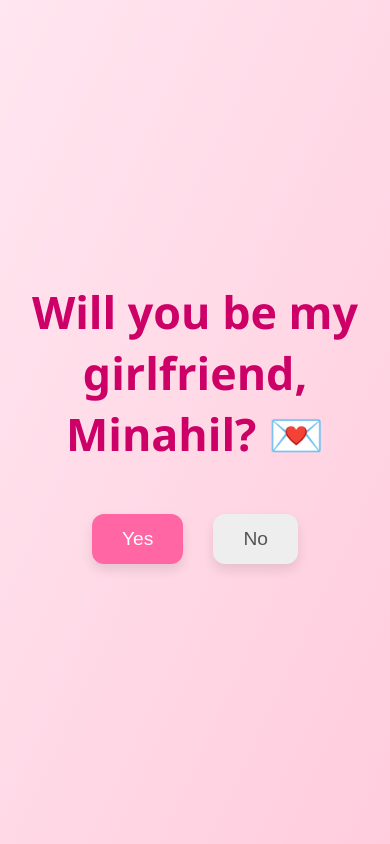
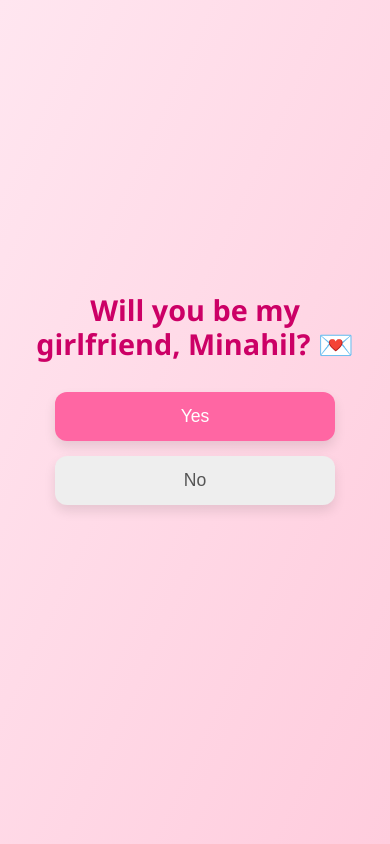
Before and after one commit to bateman117/whatwouldusay, a plain HTML site: page whatwouldusay.html in a window 390 px wide. Drawn offline with Linux system fonts and the light colour scheme.

Commit message:
Update whatwouldusay.html

```diff
--- a/whatwouldusay.html
+++ b/whatwouldusay.html
@@ -3,6 +3,7 @@
 <head>
   <meta charset="UTF-8" />
   <title>Minahil 💖</title>
+  <meta name="viewport" content="width=device-width, initial-scale=1" />
   <style>
     body {
       background: linear-gradient(to bottom right, #ffe6f0, #ffccdd);
@@ -15,30 +16,39 @@
       margin: 0;
       overflow: hidden;
       position: relative;
+      padding: 0 15px;
+      text-align: center;
+      color: #cc0066;
     }
 
     h1 {
-      font-size: 2.8em;
-      color: #cc0066;
-      text-align: center;
-      margin-bottom: 50px;
-      padding: 0 20px;
+      font-size: 2.2rem;
+      margin-bottom: 40px;
+      padding: 0 10px;
+      line-height: 1.2;
     }
 
     .buttons {
       display: flex;
-      gap: 30px;
+      gap: 20px;
       z-index: 1;
+      width: 100%;
+      max-width: 360px;
+      justify-content: center;
     }
 
     button {
-      font-size: 1.2em;
-      padding: 14px 30px;
+      font-size: 1.2rem;
+      padding: 14px 0;
+      flex: 1;
       border: none;
       border-radius: 12px;
       cursor: pointer;
       transition: all 0.3s ease-in-out;
       box-shadow: 0 6px 12px rgba(0, 0, 0, 0.1);
+      user-select: none;
+      max-width: 160px;
+      touch-action: manipulation;
     }
 
     .yes {
@@ -46,9 +56,11 @@
       color: white;
     }
 
-    .yes:hover {
+    .yes:hover,
+    .yes:focus {
       background-color: #ff3385;
       transform: scale(1.1);
+      outline: none;
     }
 
     .no {
@@ -60,11 +72,29 @@
 
     #response {
       margin-top: 30px;
-      font-size: 1.6em;
+      font-size: 1.4rem;
       color: #99004d;
-      text-align: center;
       opacity: 0;
       transition: opacity 0.6s ease;
+      min-height: 1.6em;
+    }
+
+    /* Stack buttons vertically on small screens */
+    @media (max-width: 480px) {
+      .buttons {
+        flex-direction: column;
+        gap: 15px;
+        max-width: 280px;
+      }
+      button {
+        max-width: 100%;
+        font-size: 1.1rem;
+        padding: 14px 0;
+      }
+      h1 {
+        font-size: 1.8rem;
+        margin-bottom: 30px;
+      }
     }
   </style>
 </head>
@@ -78,11 +108,11 @@
   <h1>Will you be my girlfriend, Minahil? 💌</h1>
 
   <div class="buttons">
-    <button class="yes" id="yesBtn">Yes</button>
-    <button class="no" id="noBtn">No</button>
+    <button class="yes" id="yesBtn" aria-label="Yes, I will be your girlfriend">Yes</button>
+    <button class="no" id="noBtn" aria-label="No, I will not be your girlfriend">No</button>
   </div>
 
-  <div id="response"></div>
+  <div id="response" aria-live="polite"></div>
 
   <script>
     const noBtn = document.getElementById("noBtn");
@@ -93,8 +123,11 @@
 
     let noMoved = false;
 
-    // Move "No" button only once on first hover
-    noBtn.addEventListener("mouseover", () => {
+    // Move "No" button only once on first hover (or touch for mobile)
+    noBtn.addEventListener("mouseover", moveNoButton);
+    noBtn.addEventListener("touchstart", moveNoButton);
+
+    function moveNoButton() {
       if (!noMoved) {
         const maxX = window.innerWidth - noBtn.offsetWidth - 40;
         const maxY = window.innerHeight - noBtn.offsetHeight - 40;
@@ -105,7 +138,7 @@
         noBtn.style.top = `${newY}px`;
         noMoved = true;
       }
-    });
+    }
 
     // Redirect to page if "No" clicked after moving
     noBtn.addEventListener("click", () => {
```
